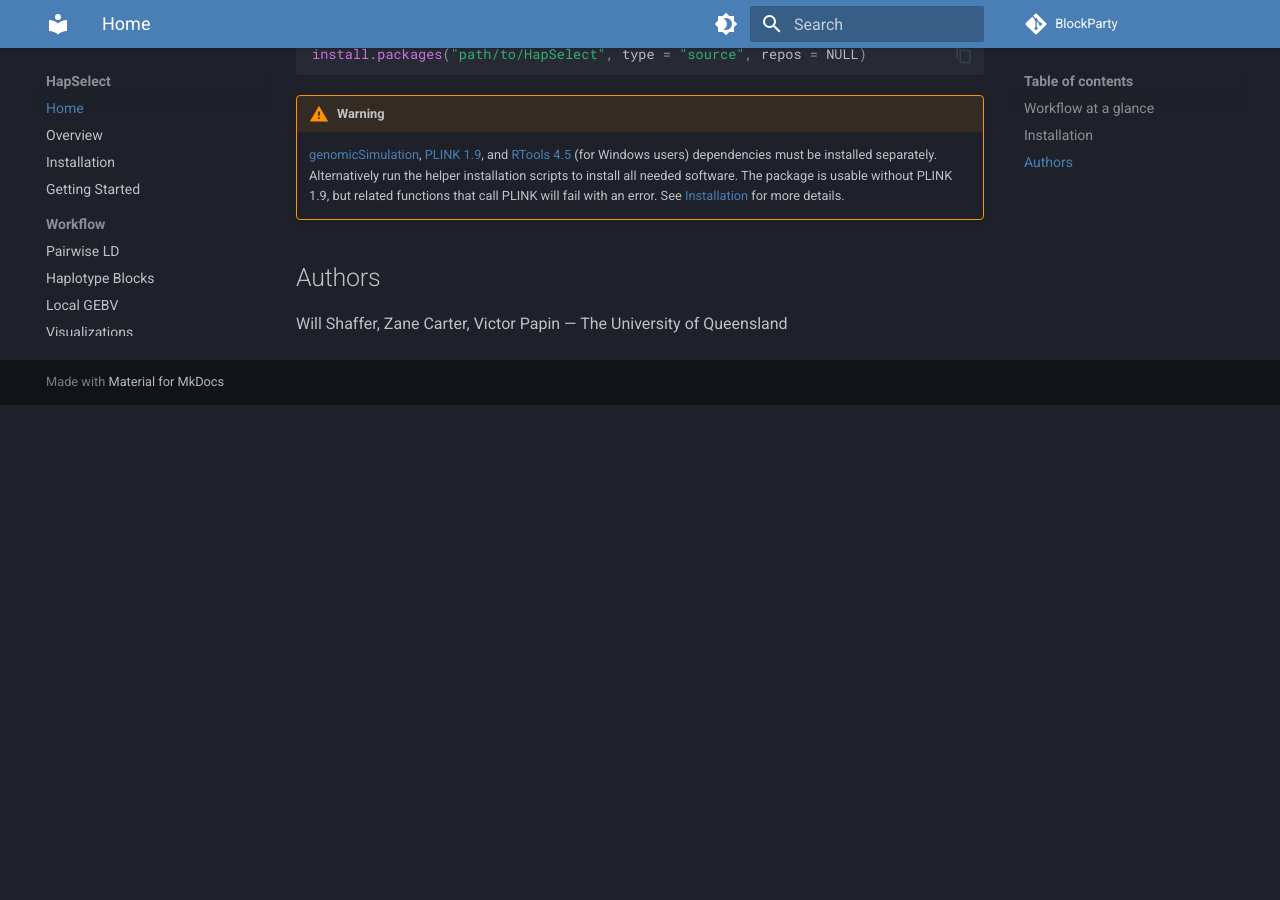
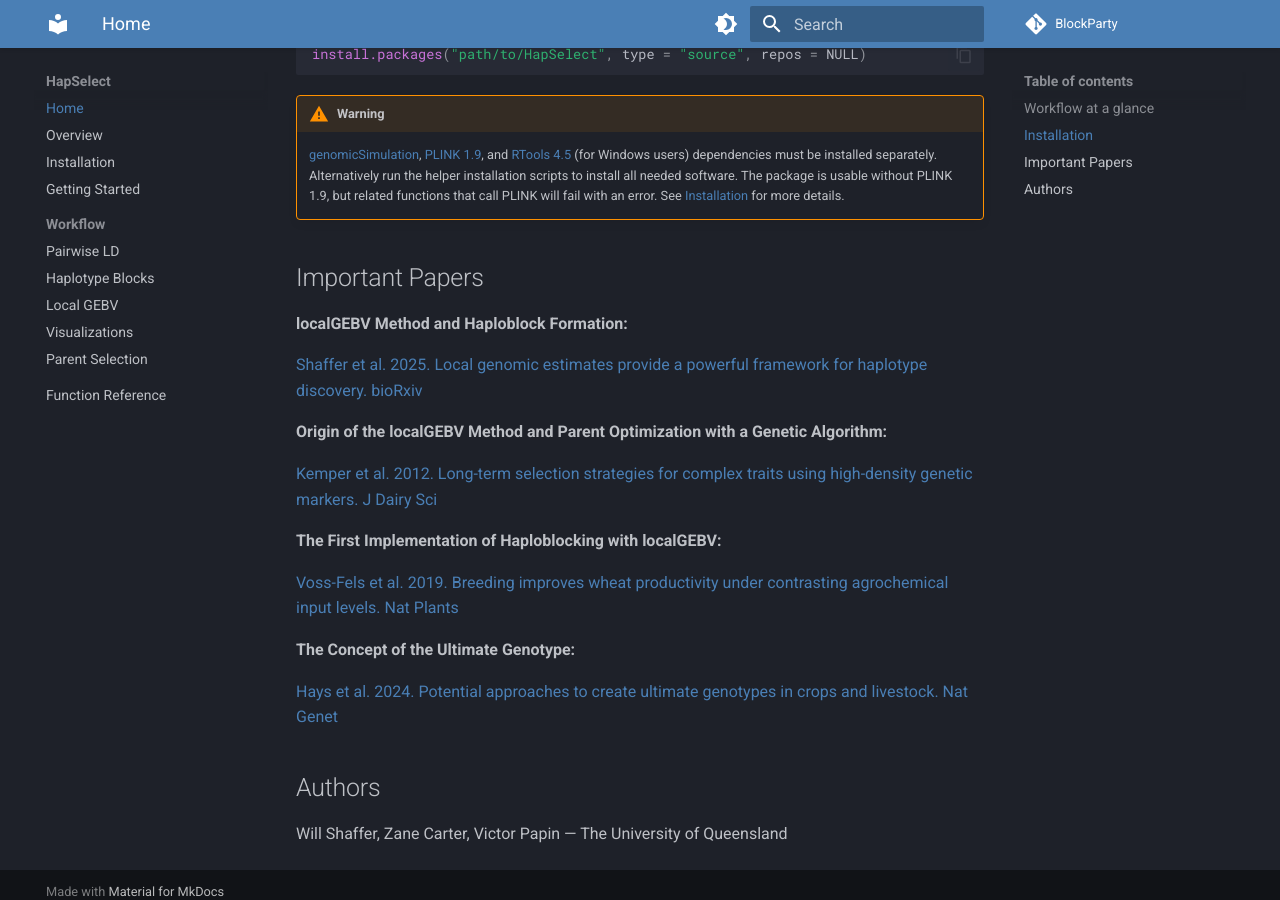
Before and after one commit to wrshf7/HapSelect-Docs, an MkDocs documentation site: the page built from docs/index.md, in a window 1280 px wide and 900 px high, scrolled down 1317 px. Built offline with MkDocs 1.6.1 and Material for MkDocs 9.7.7, drawn with Linux system fonts in a browser that asks for light colours; comment, search, counter and statistics services are not loaded; before the commit the page ends 1722 px from its top, so only the background shows below that.

Commit message:
Update index.md

```diff
--- a/docs/index.md
+++ b/docs/index.md
@@ -36,6 +36,19 @@
 !!! warning
     [genomicSimulation](https://github.com/vllrs/genomicSimulation), [PLINK 1.9](https://www.cog-genomics.org/plink/), and [RTools 4.5](https://cran.r-project.org/bin/windows/Rtools/rtools45/rtools.html) (for Windows users) dependencies must be installed separately. Alternatively run the helper installation scripts to install all needed software. The package is usable without PLINK 1.9, but related functions that call PLINK will fail with an error. See [Installation](./installation.md) for more details.
 
+## Important Papers
+<p><strong>localGEBV Method and Haploblock Formation:</strong></p>
+[Shaffer et al. 2025. Local genomic estimates provide a powerful framework for haplotype discovery. bioRxiv](https://doi.org/10.1101/2025.08.28.672830)
+
+<p><strong>Origin of the localGEBV Method and Parent Optimization with a Genetic Algorithm:</strong></p>
+[Kemper et al. 2012. Long-term selection strategies for complex traits using high-density genetic markers. J Dairy Sci](https://doi.org/10.3168/jds.2011-5289)
+
+<p><strong>The First Implementation of Haploblocking with localGEBV:</strong></p>
+[Voss-Fels et al. 2019. Breeding improves wheat productivity under contrasting agrochemical input levels. Nat Plants](https://doi.org/10.1038/s41477-019-0445-5)
+
+<p><strong>The Concept of the Ultimate Genotype:</strong></p>
+[Hays et al. 2024. Potential approaches to create ultimate genotypes in crops and livestock. Nat Genet](https://doi.org/10.1038/s41588-024-01942-0)
+
 ## Authors
 
 Will Shaffer, Zane Carter, Victor Papin — The University of Queensland
```
